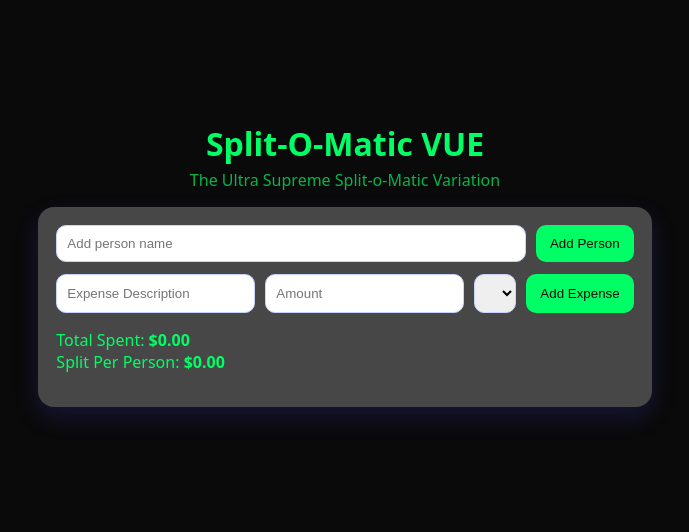
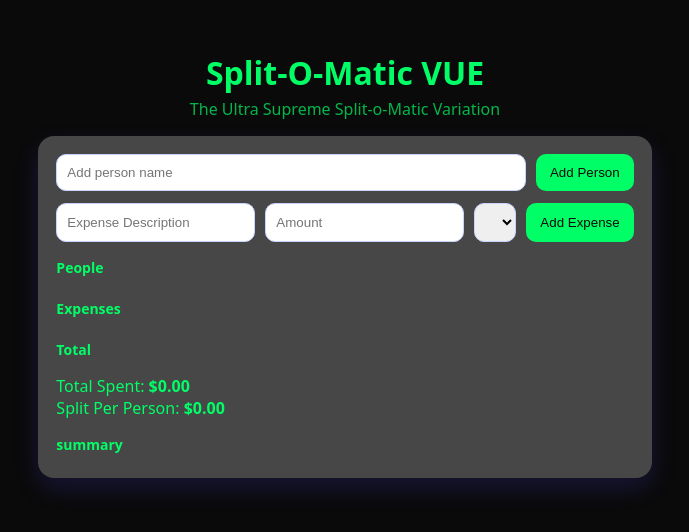
Before and after one commit to JacobReyna123/SPLIT-O-MATIC, a Vue app in the folder expense-splitter-vue/: page / in a window 1280 px wide. Shown: the part 136-668 px from the top of the page, without its empty margins (295-984 px from the left). Built offline with nearby package versions, Linux system fonts and the light colour scheme.

Commit message:
quick fixes to section

```diff
--- a/expense-splitter-vue/src/App.vue
+++ b/expense-splitter-vue/src/App.vue
@@ -1,6 +1,7 @@
 <script setup>
     import Header from './components/Header.vue'
     import Card from './components/Card.vue'
+    import Section from './components/Section.vue';
 </script>
 
 
@@ -21,26 +22,25 @@
             <button>Add Expense</button>
         </form>
 
-        <section title="People">
+    <Section title="People">
+            <ul id="peopleList" class="list"></ul>
+    </Section>
 
-            <ul id="peopleList" class="list"></ul>
-        </section>
+    <Section title="Expenses">
+            <ul id ="expensesList" class="list"> </ul>
+    </Section>
 
-        <section title="Expenses">
-            <ul id ="expensesList" class="list"> </ul>
-        </section>
-
-        <section title="Total">
+     <Section title="Total">
             <p>
                 Total Spent: <strong id="totalSpent">$0.00</strong><br/>
                 Split Per Person: <strong id="splitAmount">$0.00</strong><br/>
 
             </p>
-        </section>
+     </Section>
 
-        <section title="summary">
+    <Section title="summary">
             <ul id="summaryList" class="list"></ul>
-        </section>
+    </Section>
     </card>
 
 </template>
@@ -70,4 +70,24 @@ button {
     color: #0a0a0a;
     cursor: pointer;
 }
+
+.list {
+    list-style: none;
+    padding: 0;
+    margin: 0;
+    display: grid;
+    gap: 8px;
+}
+
+.list li {
+    padding: 10px;
+    border-radius: 10px;
+    background: #0f0f0f;
+}
+
+.summary li {
+    background: #dcfce7;
+    color: #00aa44;
+
+}
 </style>
--- a/expense-splitter-vue/src/components/Section.vue
+++ b/expense-splitter-vue/src/components/Section.vue
@@ -10,13 +10,13 @@
 
 <template>
     <section>
-            <h3>{{ title }}</h3>
-            <slot></slot>
-        </section>
-    </template>
+        <h3>{{ title }}</h3>
+        <slot></slot>
+    </section>
+ </template>
 
-    <style scoped>
-Section {
+<style scoped>
+section {
     margin-top: 16px;
 
 }
```
